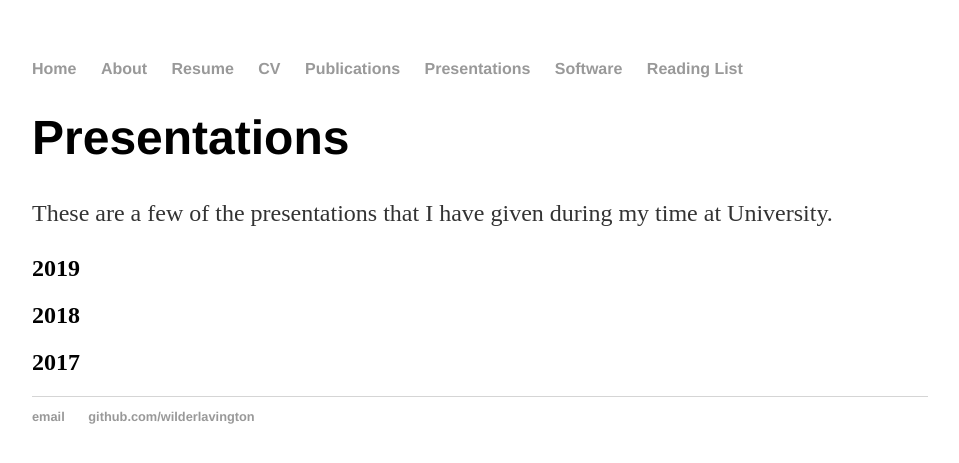
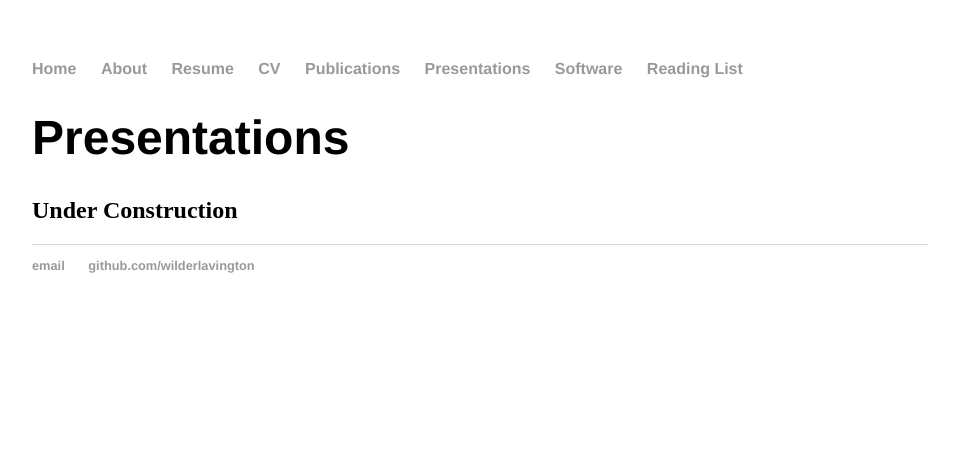
Before and after one commit to WilderLavington/old_web_page, a Jekyll site: the page built from presentations/index.md, in a window 1280 px wide. Shown: the top 463 px of the page, without its empty margins (160-1119 px from the left). Built offline with Jekyll 4.4.1, drawn with Linux system fonts in a browser that asks for light colours; our own code applies the rules of GitHub Pages for plain Markdown files.

Commit message:
Update index.md

```diff
--- a/presentations/index.md
+++ b/presentations/index.md
@@ -1,8 +1,3 @@
 # Presentations
-These are a few of the presentations that I have given during my time at University.
 
-## 2019
-
-## 2018
-
-## 2017
+## Under Construction
```
